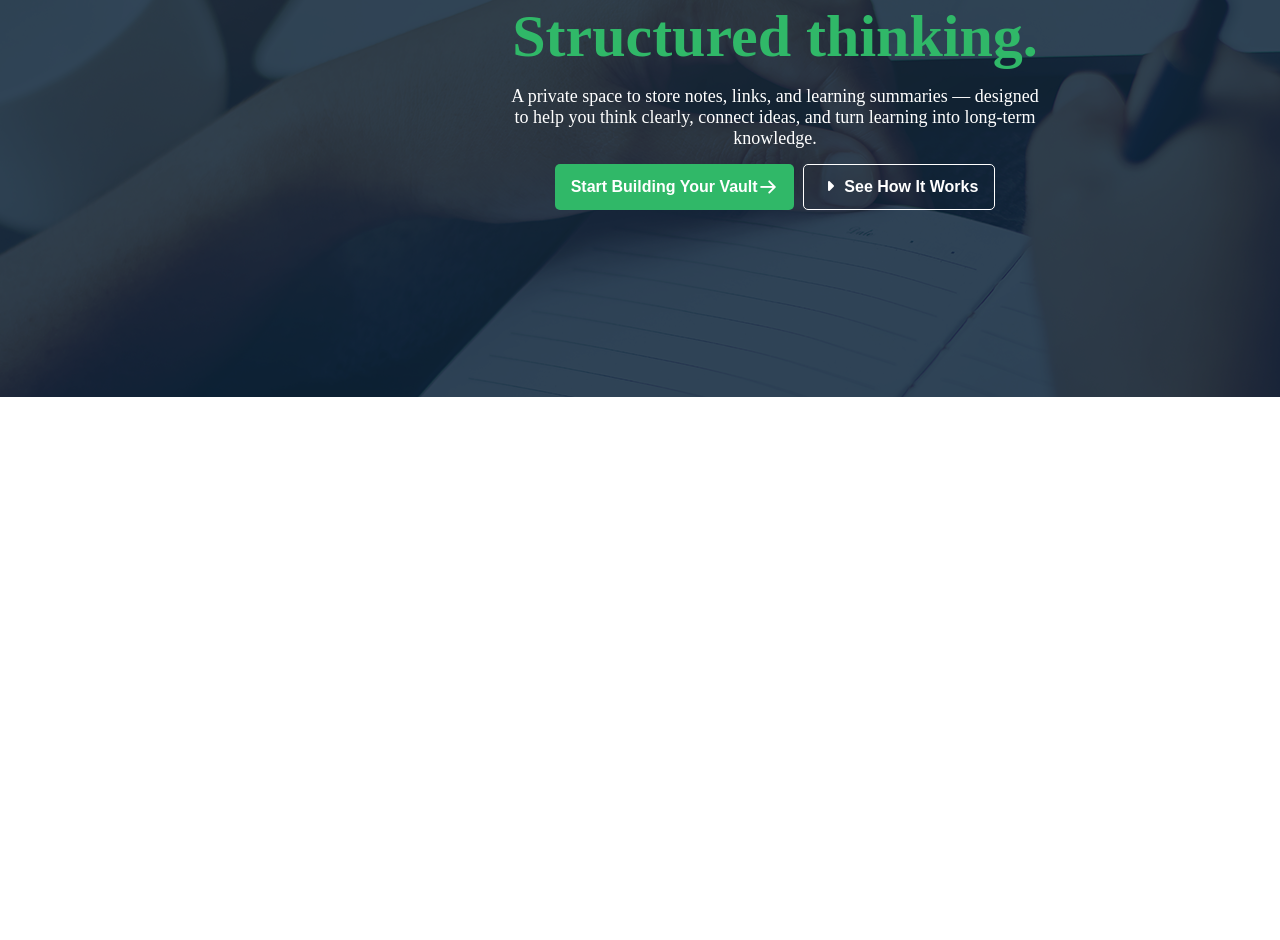
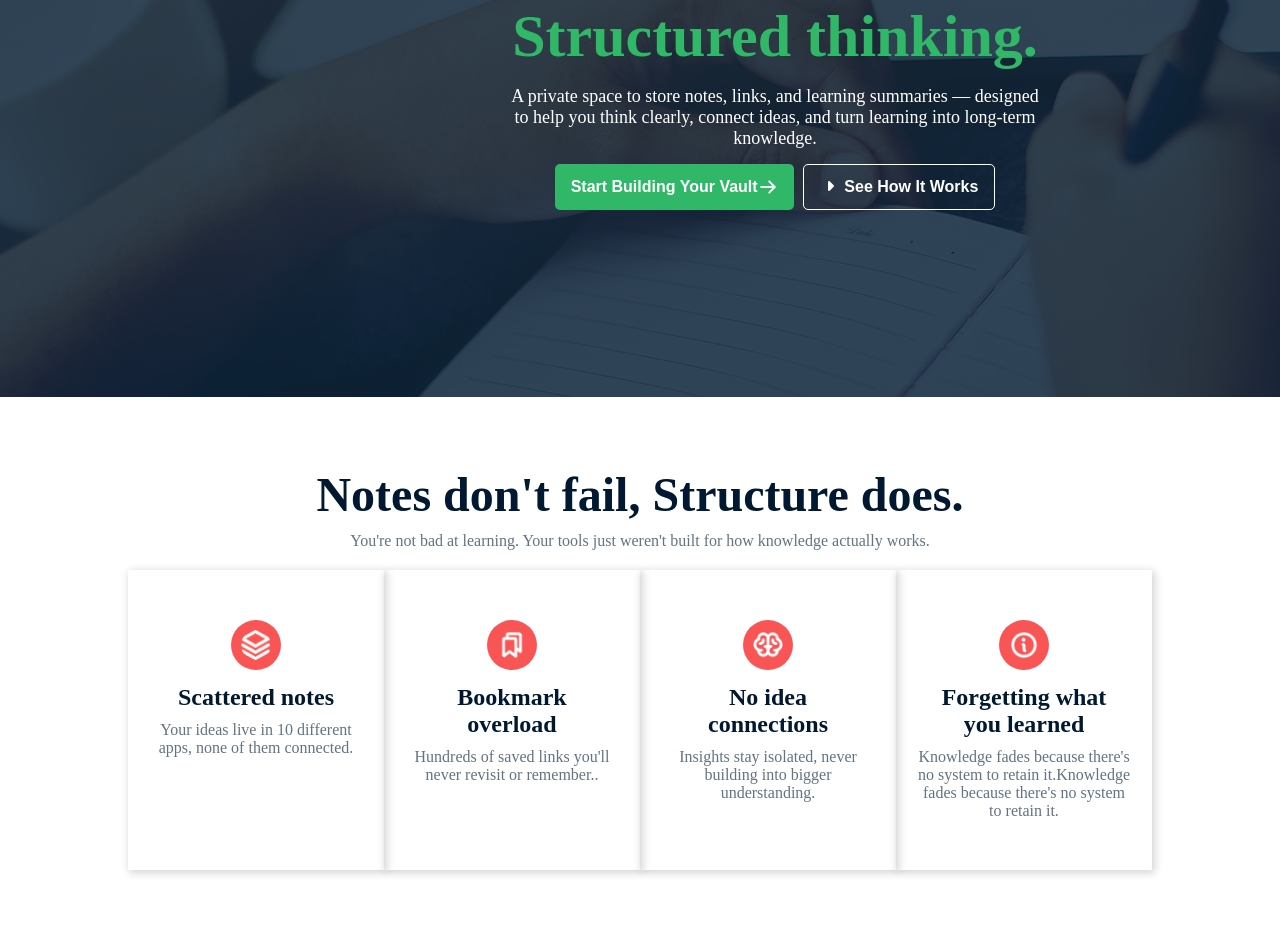
Before and after one commit to NahidHasan2kk2/assignment-project-1-2026, a plain HTML site: page index.html in a window 1280 px wide. Shown: the part 351-1291 px from the top of the page. Before the commit the page ends 800 px from the top, so only its background shows below. Drawn offline with Linux system fonts and the light colour scheme.

Commit message:
notes container section added properly

```diff
--- a/index.html
+++ b/index.html
@@ -49,6 +49,37 @@
       </div>
     </section>
   </header>
+  <section>
+    <div class="note-container">
+      <h1> Notes don't fail, Structure does.</h1>
+      <p class="note-para">You're not bad at learning. Your tools just weren't built for how knowledge actually works.
+      </p>
+      <div class="note-contants">
+        <div class="note-contant">
+          <img src="assets/Vector.png" alt="">
+          <h2>Scattered notes</h2>
+          <p>Your ideas live in 10 different apps, none of them connected.</p>
+        </div>
+        <div class="note-contant">
+          <img src="assets/Bookmarks.png" alt="">
+          <h2>Bookmark overload</h2>
+          <p>Hundreds of saved links you'll never revisit or remember..</p>
+        </div>
+        <div class="note-contant">
+          <img src="assets/Brain.png" alt="">
+          <h2>No idea connections</h2>
+          <p>Insights stay isolated, never building into bigger understanding.</p>
+        </div>
+        <div class="note-contant">
+          <img src="assets/Info.png" alt="">
+          <h2>Forgetting what
+            you learned</h2>
+          <p>Knowledge fades because there's no system to retain it.Knowledge fades because there's no system to retain
+            it.</p>
+        </div>
+      </div>
+    </div>
+  </section>
 </body>
 
 </html>
--- a/styles/style.css
+++ b/styles/style.css
@@ -121,3 +121,59 @@ nav a {
 
 
 }
+
+/* note-container style */
+.note-container {
+ width: 80%;
+
+ margin: 0 auto;
+ padding-top: 70px;
+ padding-bottom: 70px;
+ text-align: center;
+}
+
+.note-contants {
+ display: flex;
+ justify-content: space-around;
+}
+
+.note-container h1 {
+ font-size: 48px;
+ font-weight: bold;
+ color: #001931;
+ padding-bottom: 10px;
+}
+
+.note-para {
+ padding-bottom: 20px;
+}
+
+.note-container p {
+ font-size: 16px;
+ font-weight: 400;
+ color: #627382;
+}
+
+.note-contant {
+ width: 322px;
+ height: 300px;
+ padding: 50px 20px 50px;
+ box-shadow: 2px 2px 8px 1px rgba(0, 0, 0, 0.167);
+}
+
+.note-contant h2 {
+ font-size: 24px;
+ font-weight: 700;
+ color: #001931;
+ padding: 10px;
+}
+
+.note-contant img {
+ color: #FFFFFF;
+ background-color: #F95555;
+ width: 50px;
+ height: 50px;
+ border-radius: 25px;
+ padding: 10px;
+
+}
```
